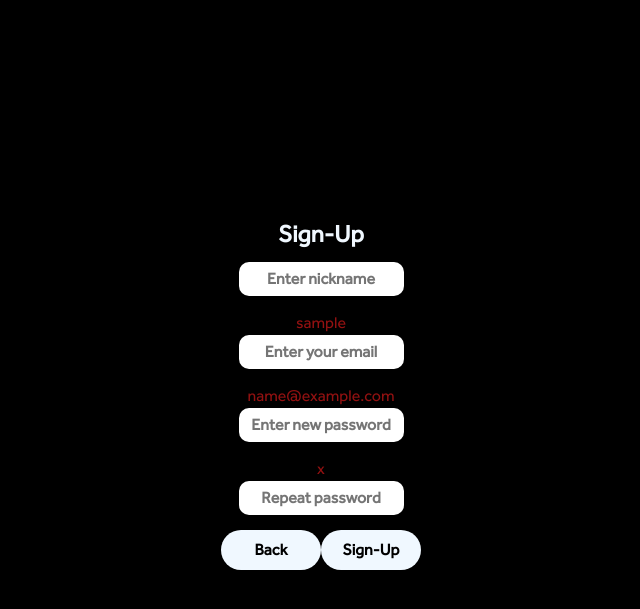
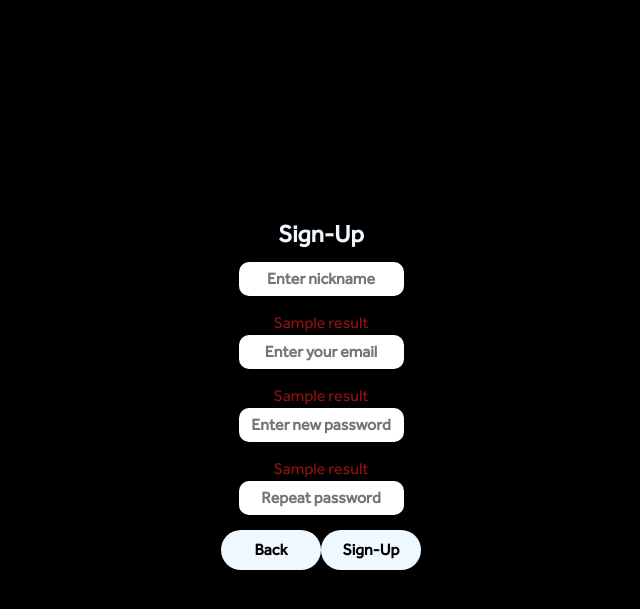
Before and after one commit to IsNAble/TeamTeam1, a Flask app: template templates/sign-up.html in a window 1280 px wide. Shown: the top 609 px of the page, without its empty margins (319-959 px from the left). Run offline with Flask 2, Linux system fonts and the light colour scheme; the template is opened without the code that fills it: most values are stand-ins (such as "Sample title", 1, 10 or a date in 2020).

Commit message:
total commit

```diff
--- a/app.py
+++ b/app.py
@@ -48,14 +48,21 @@ def sign_up():
 			list_nicknames.append(i.user_nickname)
 			list_emails.append(i.user_email)
 
+		info_nickname = f'Никнейм {user_nickname} занят'
+		info_email = f'Почта {user_email} уже зарегистрирована'
+		info_password = 'Пароли не совпадают'
+		result = ['', '', '']
+
 		if user_nickname in list_nicknames:
-			info_nickname = f'Никнейм {user_nickname} занят'
-			return render_template('sign-up.html', info_nickname=info_nickname)
+			result[0] = info_nickname
 		if user_email in list_emails:
-			info_email = f'Почта {user_email} уже зарегистрирована'
-			return render_template()
+			result[1] = info_email
+		if user_password == user_repeat_password:
+			result[2] = info_password
 
-		if user_password == user_repeat_password:
+		if result != []:
+			return render_template('sign-up.html', result=result)
+		else:
 			users = Users(
 				user_nickname=user_nickname,
 				user_email=user_email,
@@ -69,11 +76,10 @@ def sign_up():
 				return redirect('/home')
 			except:
 				return 'error'
-		else:
-			return 'error'
 
 	else:
-		return render_template('sign-up.html')
+		result = ['', '', '']
+		return render_template('sign-up.html', result=result)
 
 
 
--- a/templates/sign-up.html
+++ b/templates/sign-up.html
@@ -14,13 +14,13 @@
       <div class="wrapper">
         <div class="sign-up">
           <h1>Sign-Up</h1>
-          <form action="" method="post">
+          <form method="post">
             <input type="text" name="nickname" id="nickname" placeholder="Enter nickname">
-            <label>{{ info_nickname }}</label>
+            <label>{{ result[0] }}</label>
             <input type="email" name="email" id="email" placeholder="Enter your email">
-            <label>{{ info_email }}</label>
+            <label>{{ result[1] }}</label>
             <input type="password" name="password" id="pass" placeholder="Enter new password">
-            <label>{{ info_password }}</label>
+            <label>{{ result[2] }}</label>
             <input type="password" name="repeatpassword" id="pass" placeholder="Repeat password">
             <div class="button">
               <input class="button-back" type="button" onclick="location.href='/home';" value="Back"/>
```
